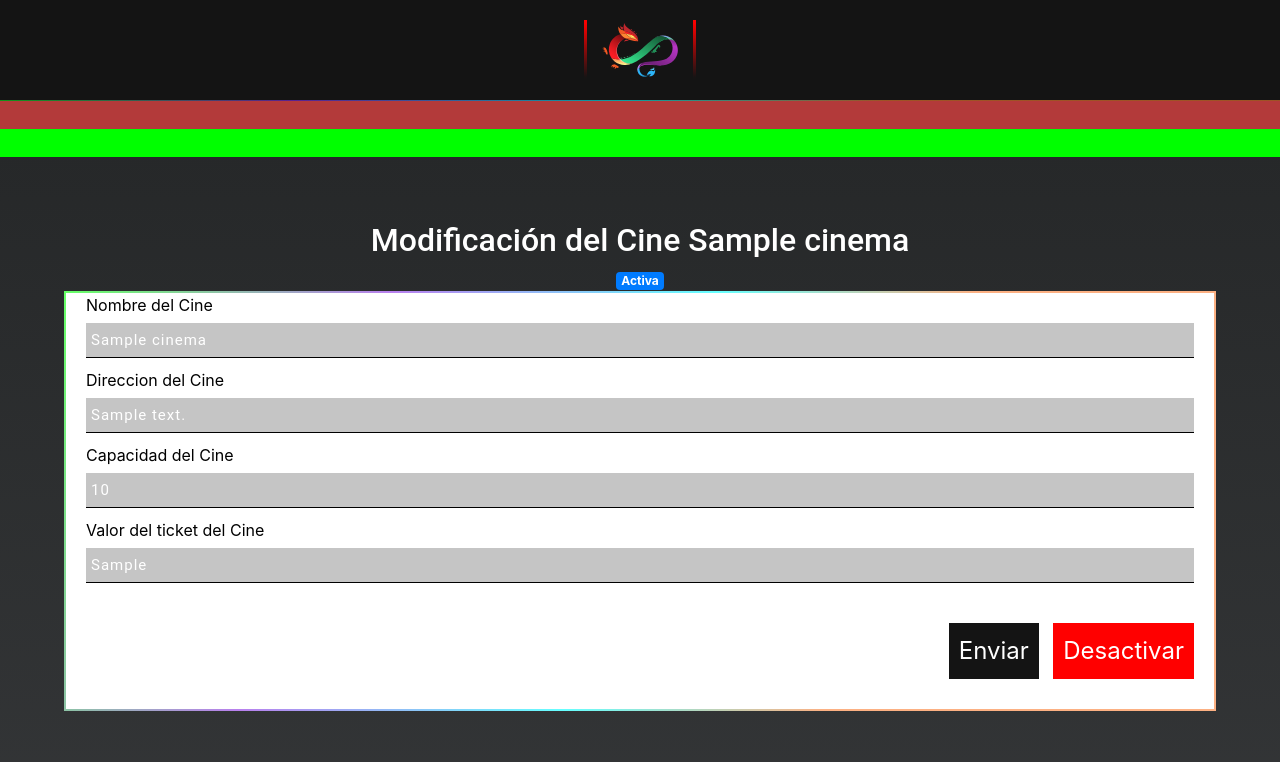
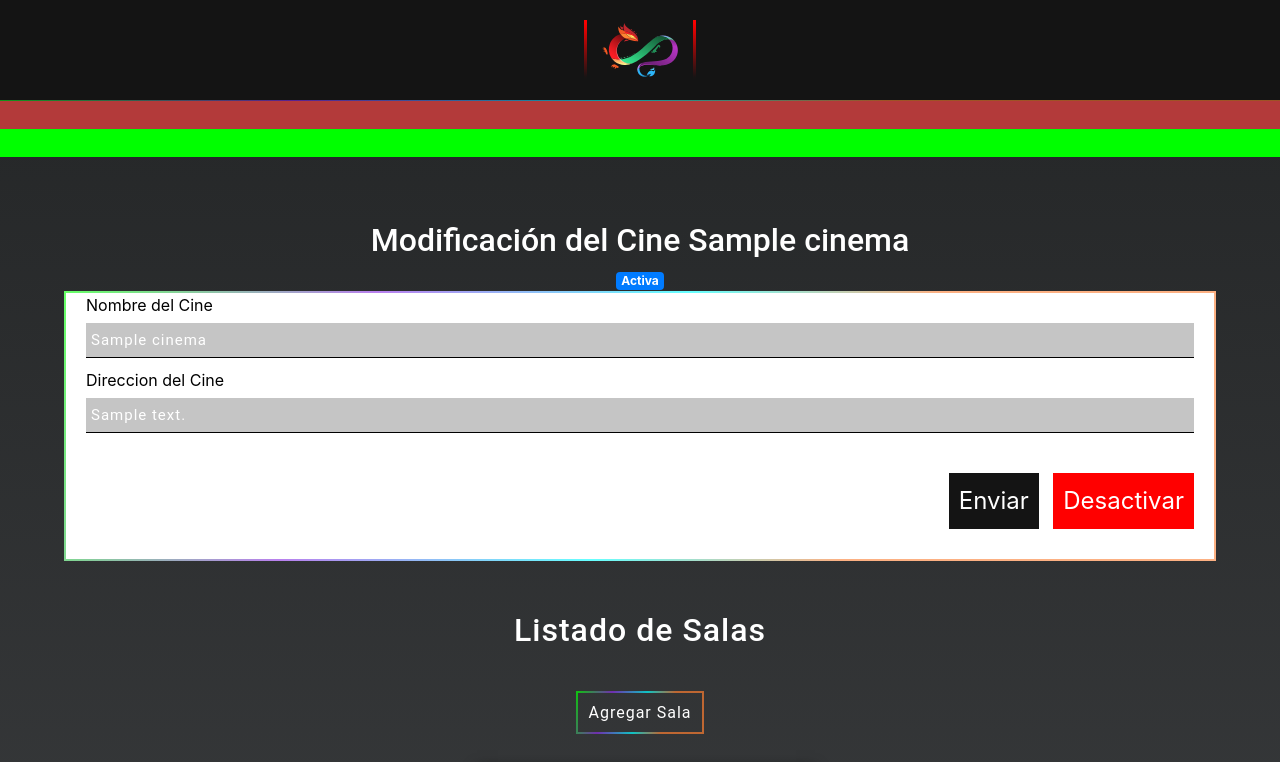
Before and after one commit to gacierno/TP_Metodologia_Grupo6, a PHP site: template html_cine/views/cinemaForm.php in a window 1280 px wide. Shown: the top 762 px of the page. Run offline with PHP 8.4, Linux system fonts and the light colour scheme; the template is opened without the code that fills it: most values are stand-ins (such as "Sample title", 1, 10 or a date in 2020); data that the repository does not hold is empty.

Commit message:
Cinema list and cinema/cinemaroom form update

```diff
--- a/html_cine/views/cinemaForm.php
+++ b/html_cine/views/cinemaForm.php
@@ -39,14 +39,7 @@ Esta vista va a hacer getSalas() del objeto $cinema para renderizarlas -->
             <input class="inputText" type="text"  name="cinema_address" value="<?php if($isCinemaSet) : echo($cinema->getAddress()); endif; ?>" required>
             <span class="floating-label">Direccion del Cine</span>
         </label>
-        <label>
-            <input class="inputText" type="text" name="cinema_capacity" value="<?php if($isCinemaSet) : echo($cinema->getCapacity()); endif; ?>" required>
-            <span class="floating-label">Capacidad del Cine</span>
-        </label>
-        <label>
-            <input class="inputText" type="text"  name="cinema_ticketValue" value="<?php if($isCinemaSet) : echo($cinema->getTicketValue()); endif; ?>" required>
-            <span class="floating-label">Valor del ticket del Cine</span>
-        </label>
+
 
         <div class="cinemaform__button--container">
             <button type="submit" class="cinemaform__button--primary">Enviar</button>
--- a/html_cine/views/cinemaList.php
+++ b/html_cine/views/cinemaList.php
@@ -31,8 +31,6 @@ $availability = $cinema->getAvailability();
                     <?php endif; ?>
                     <hr>
                     <div class="cinemacard__address"><?php echo($cinema->getAddress()); ?></div>
-                    <div class="cinemacard__capacity"><?php echo('Capacidad : '.$cinema->getCapacity() .' personas'); ?></div>
-                    <div class="cinemacard__value"><?php echo('Valor de ticket : $'.$cinema->getTicketValue() ); ?></div>
                 </div>
                 <?php
                 $idCinema = $cinema->getId();
```
